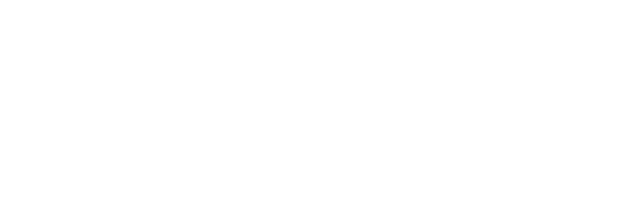
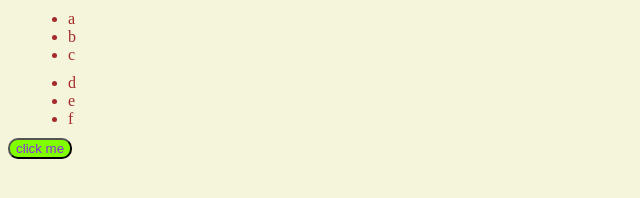
Before and after one commit to Dumi-code/demo, a plain HTML site: page index.html in a window 1280 px wide. Shown: the whole page, without its empty margins (0-640 px from the left). Drawn offline with Linux system fonts and the light colour scheme.

Commit message:
added style.css
some description

```diff
--- a/index.html
+++ b/index.html
@@ -3,10 +3,21 @@
 <head>
   <meta charset="UTF-8">
   <meta name="viewport" content="width=device-width, initial-scale=1.0">
+  <link rel="stylesheet" href="style.css">
   <title>Document</title>
 </head>
 <body>
-  <div></div>
+  <div><ul>
+    <li>a</li>
+    <li>b</li>
+    <li>c</li>
+  </ul>
+  <ul>
+    <li>d</li>
+    <li>e</li>
+    <li>f</li>
+  </ul></div>
 
+  <button>click me</button>
 </body>
 </html>
--- /dev/null
+++ b/style.css
@@ -0,0 +1,18 @@
+*{
+    color: blueviolet;
+    background-color: beige;
+
+}
+button{
+    background-color: chartreuse;
+    border-radius: 10px;
+
+
+}
+li{
+    color: brown;
+}
+div,ul{
+    padding: auto;
+    margin: 10px;
+}
```
Also changed, not shown: 1 other file.
